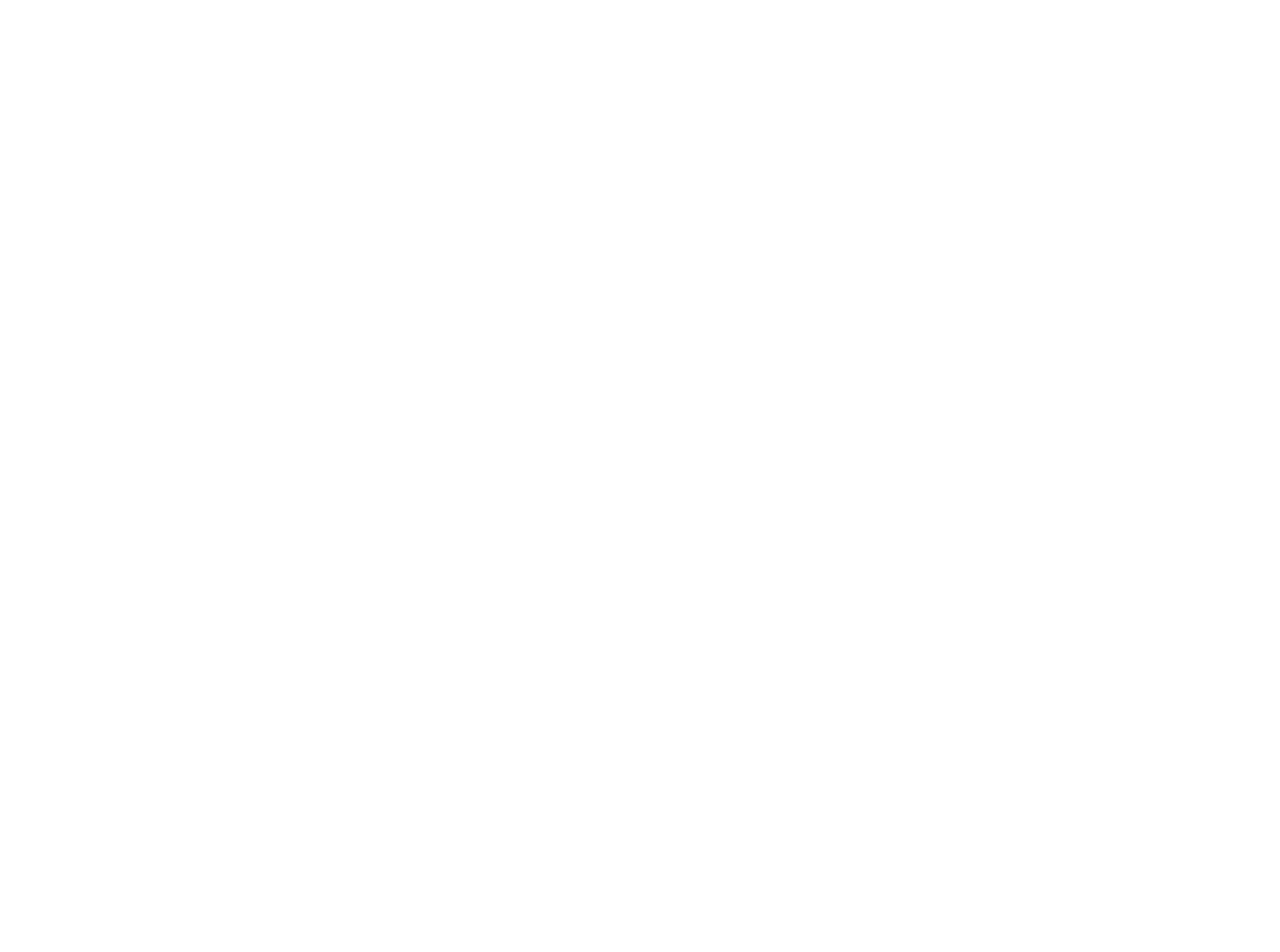
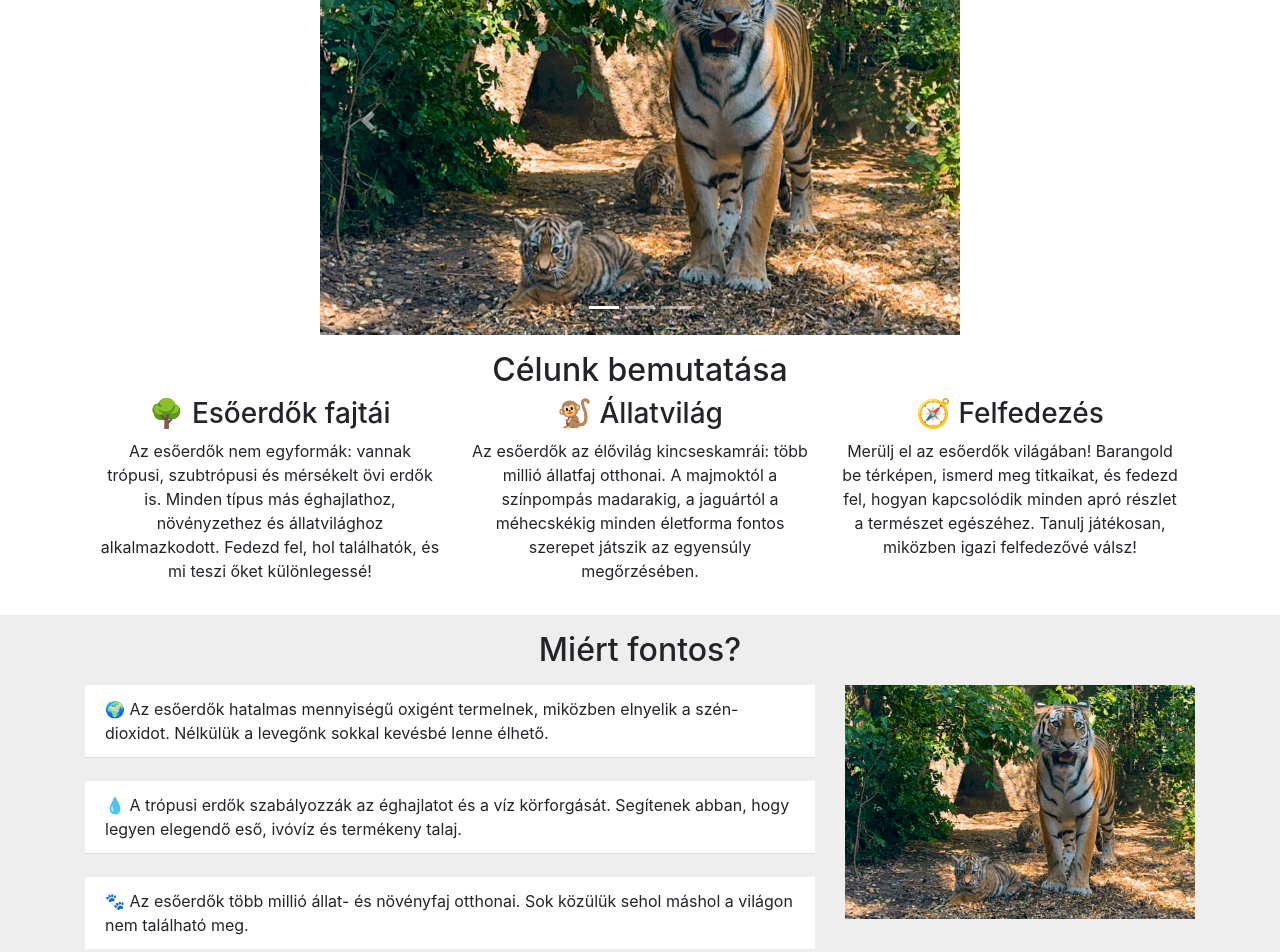
Before and after one commit to DornyiAdam244/Rainforest-Project, a Vue app: page / in a window 1280 px wide. Shown: the part 148-1100 px from the top of the page. Before the commit the page ends 800 px from the top, so only its background shows below. Built offline with nearby package versions, Linux system fonts and the light colour scheme.

Commit message:
Főoldal váz és tartalom beszúrása

```diff
--- a/index.html
+++ b/index.html
@@ -5,9 +5,11 @@
     <link rel="icon" type="image/svg+xml" href="/vite.svg" />
     <meta name="viewport" content="width=device-width, initial-scale=1.0" />
     <title>Esőerdő projekt</title>
+    <link href="https://cdn.jsdelivr.net/npm/bootstrap@5.3.8/dist/css/bootstrap.min.css" rel="stylesheet" crossorigin="anonymous">
   </head>
   <body>
     <div id="app"></div>
+    <script src="https://cdn.jsdelivr.net/npm/bootstrap@5.3.8/dist/js/bootstrap.bundle.min.js" crossorigin="anonymous"></script>
     <script type="module" src="/src/main.js"></script>
   </body>
 </html>
--- a/src/App.vue
+++ b/src/App.vue
@@ -2,8 +2,128 @@
 </script>
 
 <template>
-My life my rules
+<header>
+
+</header>
+<main>
+    <section class="container-fluid d-flex flex-column align-items-center">
+        <h1 class="text-center">Esőerdő projekt</h1>
+        <div id="carouselExample" class="carousel slide">
+            <div class="carousel-indicators">
+                <button type="button" data-bs-target="#carouselExampleIndicators" data-bs-slide-to="0" class="active" aria-current="true" aria-label="Slide 1"></button>
+                <button type="button" data-bs-target="#carouselExampleIndicators" data-bs-slide-to="1" aria-label="Slide 2"></button>
+                <button type="button" data-bs-target="#carouselExampleIndicators" data-bs-slide-to="2" aria-label="Slide 3"></button>
+            </div>
+            <div class="carousel-inner">
+                <div class="carousel-item active">
+                <img src="./assets/placeholder.png" class="d-block w-100" alt="...">
+                </div>
+                <div class="carousel-item">
+                <img src="./assets/placeholder.png" class="d-block w-100" alt="...">
+                </div>
+                <div class="carousel-item">
+                <img src="./assets/placeholder.png" class="d-block w-100" alt="...">
+                </div>
+            </div>
+            <button class="carousel-control-prev" type="button" data-bs-target="#carouselExample" data-bs-slide="prev">
+                <span class="carousel-control-prev-icon" aria-hidden="true"></span>
+                <span class="visually-hidden">Previous</span>
+            </button>
+            <button class="carousel-control-next" type="button" data-bs-target="#carouselExample" data-bs-slide="next">
+                <span class="carousel-control-next-icon" aria-hidden="true"></span>
+                <span class="visually-hidden">Next</span>
+            </button>
+        </div>
+        <div class="container row text-center mt-3">
+            <h2>Célunk bemutatása</h2>
+            <div class="col-lg-4 col-12">
+                <h3>🌳 Esőerdők fajtái</h3>
+                <p>Az esőerdők nem egyformák: vannak trópusi, szubtrópusi és mérsékelt övi erdők is. Minden típus más éghajlathoz, növényzethez és állatvilághoz alkalmazkodott. Fedezd fel, hol találhatók, és mi teszi őket különlegessé!</p>
+            </div>
+            <div class="col-lg-4 col-12">
+                <h3>🐒 Állatvilág</h3>
+                <p>Az esőerdők az élővilág kincseskamrái: több millió állatfaj otthonai. A majmoktól a színpompás madarakig, a jaguártól a méhecskékig minden életforma fontos szerepet játszik az egyensúly megőrzésében.</p>
+            </div>
+            <div class="col-lg-4 col-12">
+                <h3>🧭 Felfedezés</h3>
+                <p>Merülj el az esőerdők világában! Barangold be térképen, ismerd meg titkaikat, és fedezd fel, hogyan kapcsolódik minden apró részlet a természet egészéhez. Tanulj játékosan, miközben igazi felfedezővé válsz!</p>
+            </div>
+        </div>
+        <div class="container-fluid mt-3 py-3">
+            <h2 class="text-center">Miért fontos?</h2>
+            <div class="container">
+                <article class="row mt-3">
+                    <div class="col-lg-8 col-12 order-lg-1 order-2">
+                        <ul class="list-group list-group-flush">
+                            <li class="list-group-item">🌍 Az esőerdők hatalmas mennyiségű oxigént termelnek, miközben elnyelik a szén-dioxidot.
+                                Nélkülük a levegőnk sokkal kevésbé lenne élhető.</li>
+                            <br>
+                                <li class="list-group-item">💧 A trópusi erdők szabályozzák az éghajlatot és a víz körforgását.
+                                Segítenek abban, hogy legyen elegendő eső, ivóvíz és termékeny talaj.</li>
+                            <br>
+                                <li class="list-group-item">🐾 Az esőerdők több millió állat- és növényfaj otthonai.
+                                Sok közülük sehol máshol a világon nem található meg.</li>
+                        </ul>
+                    </div>
+                    <div class="col-lg-4 col-12 order-lg-2 order-1">
+                        <img src="./assets/placeholder.png" alt="">
+                    </div>
+                </article>
+            </div>
+        </div>
+        <div class="container mt-3">
+            <h2 class="text-center">Hogyan segíthetsz az esőerdőknek?</h2>
+            <div class="mt-4">
+                <h3>🌱 1. Vásárolj tudatosan</h3>
+                <p>A mindennapi döntéseiddel is hatással vagy a bolygóra. Válaszd azokat a termékeket, amelyek fenntartható forrásból származnak, és nem járnak erdőirtással. Kerüld a pálmaolajat, az egzotikus fából készült tárgyakat és az egyszer használatos műanyagokat. Ha felelősen vásárolsz, máris teszel valamit az esőerdők védelméért.</p>
+            </div>
+            <div class="mt-4">
+                <h3>🔄 2. Csökkentsd az ökolábnyomod</h3>
+                <p>Minden apró szokás számít: használd kevesebbet az autót, spórolj az energiával, és figyelj oda a hulladék szelektálására. Ha kevesebb erőforrást fogyasztunk, kevesebb nyomást gyakorlunk a Föld erdeire és élővilágára. Gondolj arra, hogy amit ma megspórolsz, az a jövő generációinak marad meg. A változás mindig a hétköznapi döntéseknél kezdődik.</p>
+            </div>
+            <div class="mt-4">
+                <h3>📢 3. Terjeszd az üzenetet</h3>
+                <p>Sokan nem is tudják, milyen fontos szerepet játszanak az esőerdők a Föld életében. Mesélj róluk a barátaidnak, az iskolában vagy a közösségi médiában – minden beszélgetés közelebb visz a tudatosabb világ felé. Készíthetsz plakátot, posztot, vagy akár egy rövid videót is a témáról. Egy kis figyelemfelhívás sokakat inspirálhat a cselekvésre.</p>
+            </div>
+        </div>
+        <div class="container-fluid text-center mt-3 py-3">
+            <h2>Térkép</h2>
+            <img class="map" src="./assets/vue.svg" alt="">
+        </div>
+        <div class="container row text-center mt-3">
+            <div class="col-lg-6 col-12">
+                <h3>📘 E-learning</h3>
+                <p>Játékos és figyelemfelkeltő tudástárunk bárkinek segít megismerni az esőerdők különleges állatvilágát.
+                    Tanulj interaktív módon, képekkel, hangokkal és érdekességekkel!</p>
+                <button type="button" class="btn btn-primary">Go</button>
+            </div>
+            <div class="col-lg-6 col-12">
+                <h3>🧩 Teszteld tudásod!</h3>
+                <p>A népszerű „Would you rather” kvízjáték mintájára készült tudáspróbánkon kipróbálhatod, mennyire ismered az állatok tulajdonságait – miközben szórakozva tanulsz.</p>
+                <button type="button" class="btn btn-primary">Go</button>
+            </div>
+        </div>
+    </section>
+</main>
+<footer>
+
+</footer>
 </template>
 
 <style scoped>
+.carousel {
+    width: 50%
+}
+img, .carousel img {
+    width: 100%
+}
+div.container-fluid {
+    background-color: #eee;
+}
+section.container-fluid {
+    padding: 0 !important
+}
+.map {
+    width: 25%;
+}
 </style>
```
Also changed, not shown: src/assets/placeholder.png (added).
